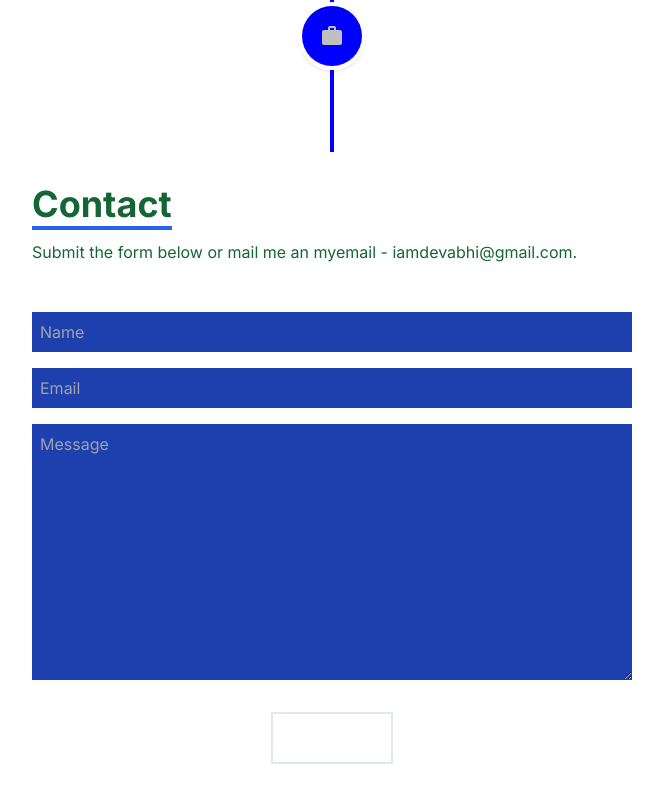
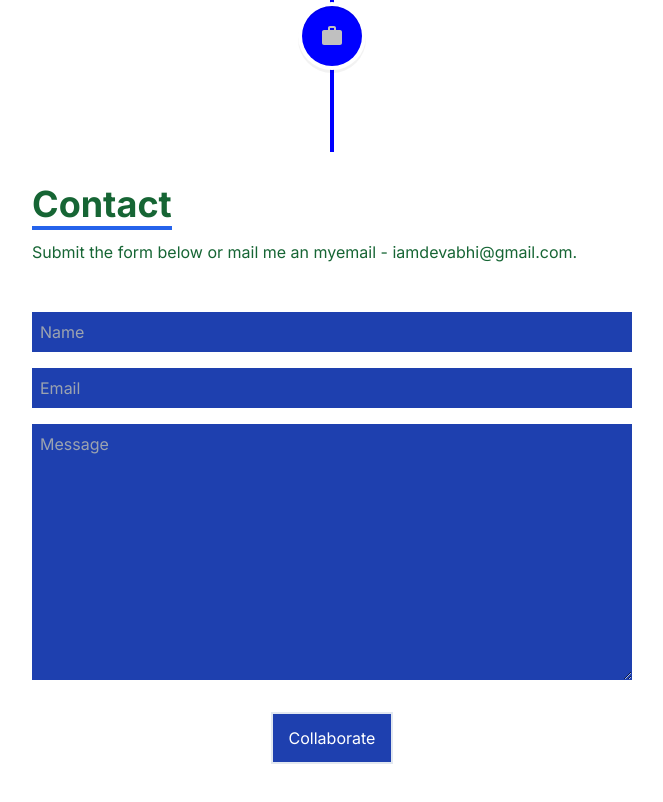
Before and after one commit to kunwarabhi7/portfolio-2024, a Next.js app: page / in a window 1280 px wide. Shown: the part 3008-3810 px from the top of the page, without its empty margins (308-971 px from the left). Built offline with nearby package versions, Linux system fonts and the light colour scheme.

Commit message:
fix button color

```diff
--- a/components/Contact.tsx
+++ b/components/Contact.tsx
@@ -36,7 +36,7 @@ const Contact = () => {
           rows="10"
           placeholder="Message"
         ></textarea>
-        <button className="text-white border-2 hover:bg-blue-600 hover:border-blue-600 px-4 py-3 my-8 mx-auto flex items-center">
+        <button className="text-white bg-blue-800 border-2 hover:bg-blue-600 hover:border-blue-600 px-4 py-3 my-8 mx-auto flex items-center">
           {" "}
           Collaborate
         </button>
--- a/components/ProjectItem.tsx
+++ b/components/ProjectItem.tsx
@@ -6,14 +6,10 @@ const ProjectItem = ({
   backgroundImg,
   skill,
   projectUrl,
-  key,
   source,
 }: any) => {
   return (
-    <div
-      key={key}
-      className="relative flex items-center justify-center h-auto w-full shadow-xl shadow-gray-400 rounded-xl group hover:bg-gradient-to-r from-[#5651e5] to-[#709dff]"
-    >
+    <div className="relative flex items-center justify-center h-auto w-full shadow-xl shadow-gray-400 rounded-xl group hover:bg-gradient-to-r from-[#5651e5] to-[#709dff]">
       <Image
         className="rounded-xl group-hover:opacity-10"
         src={backgroundImg}
```
